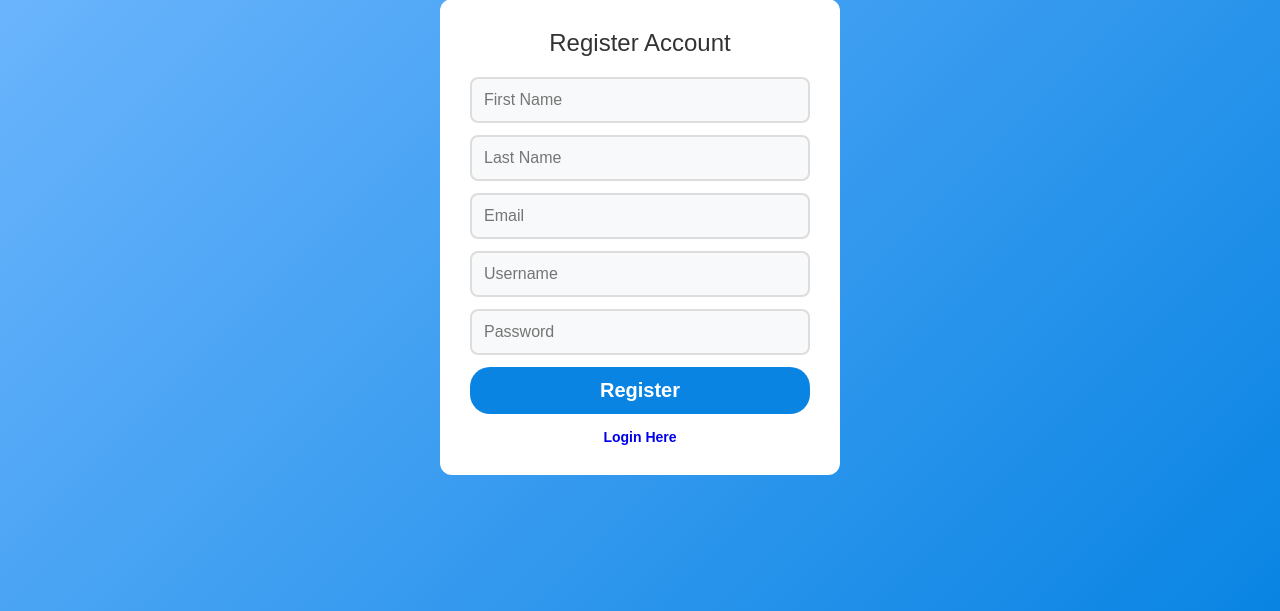
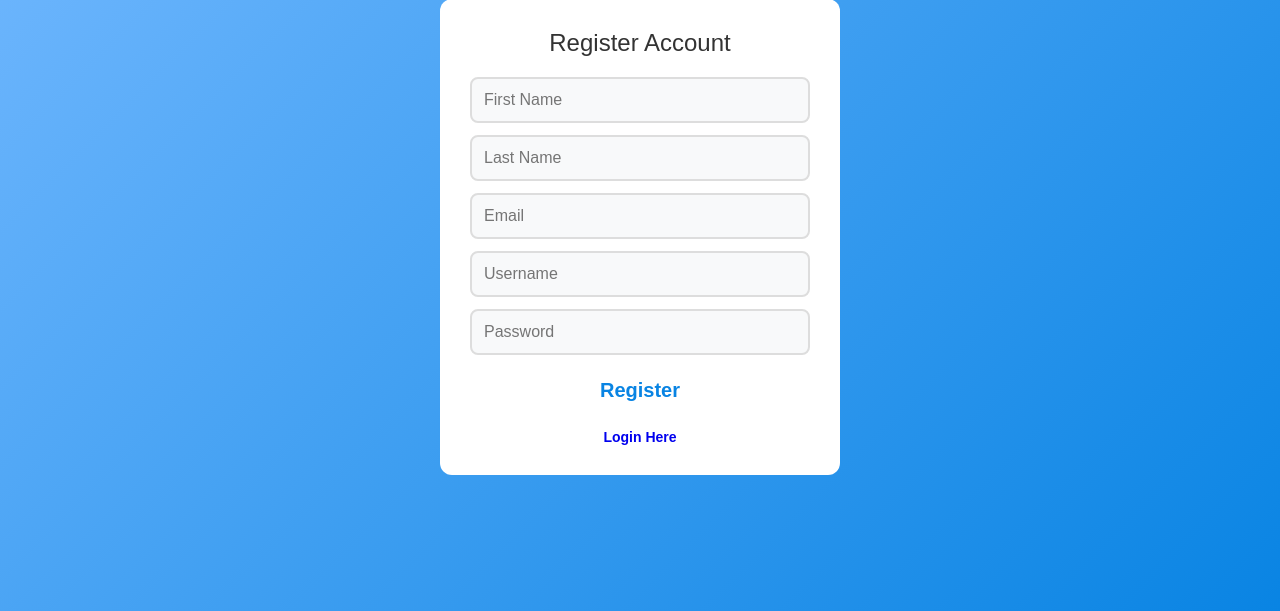
Before and after one commit to Bashguy/POOSD-Small-Project, a PHP site: page /register.html in a window 1280 px wide. Shown: the part 189-800 px from the top of the page. Run offline with PHP 8.4, Linux system fonts and the light colour scheme.

Commit message:
updated colors

```diff
--- a/public/css/styles.css
+++ b/public/css/styles.css
@@ -61,8 +61,8 @@ h2 {
 }
 
 .btn {
-    background: #0984e3;
-    color: white;
+    background: white;
+    color: #0984e3;
     border: none;
     padding: 12px;
     width: 100%;
```
